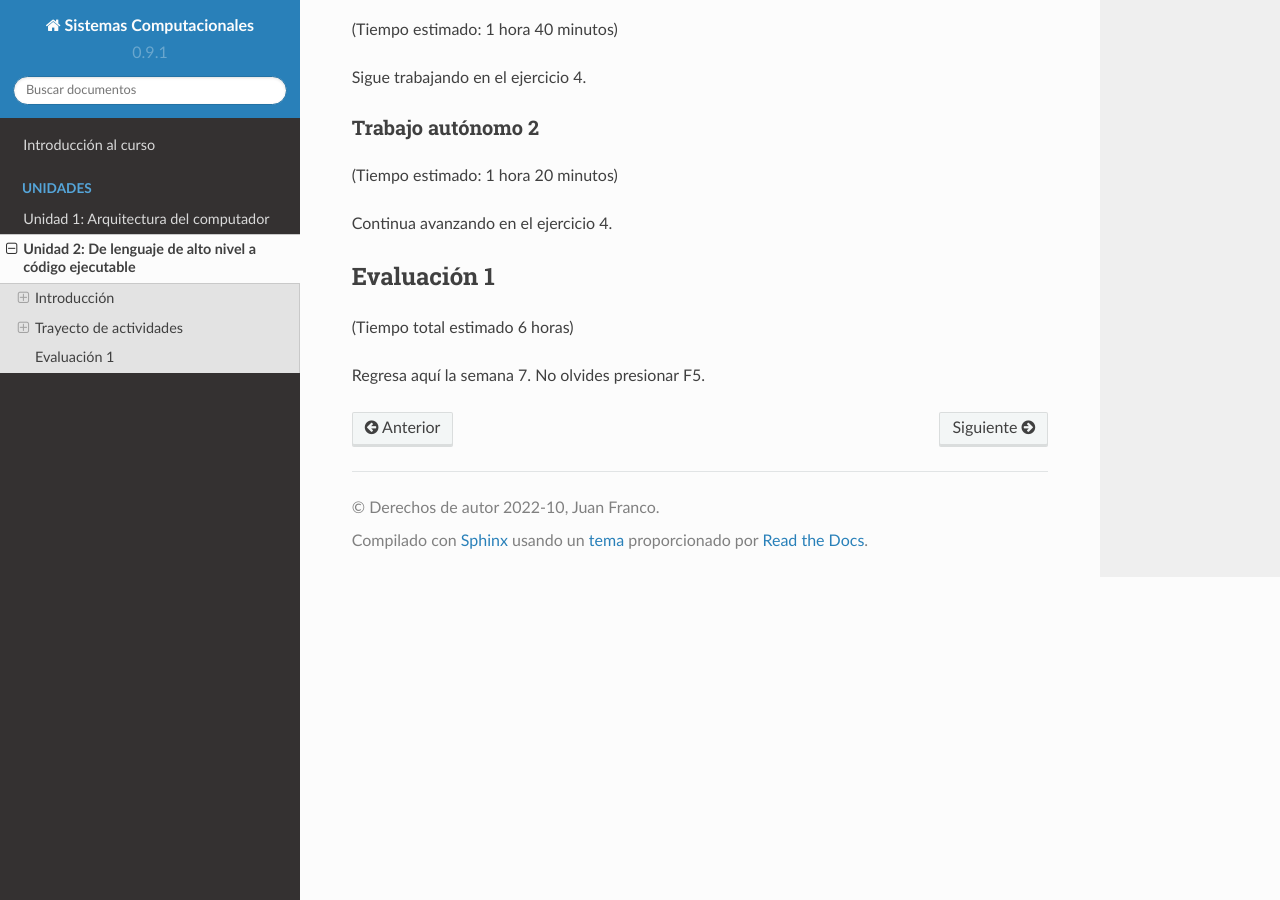
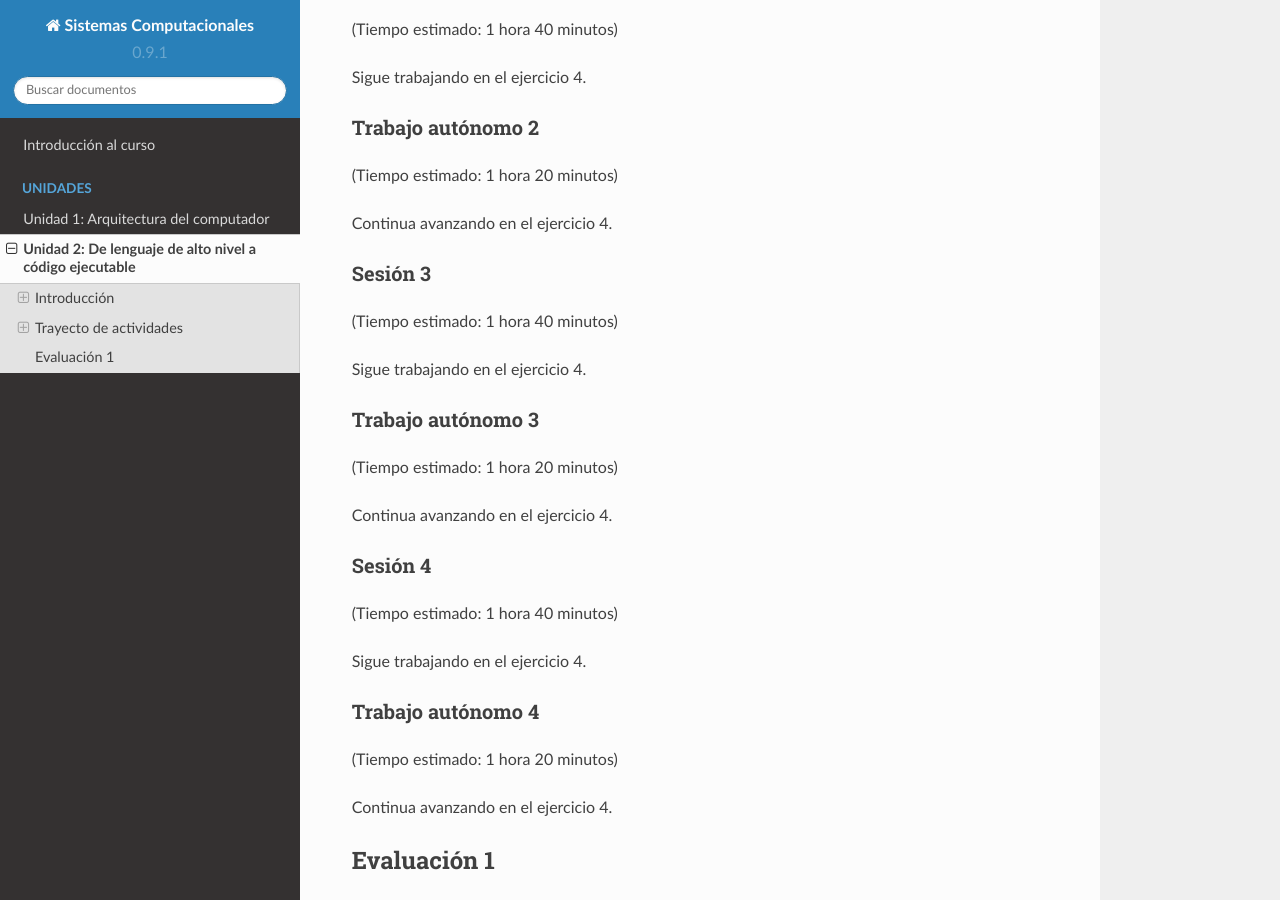
Before and after one commit to juanferfranco/SistemasComputacionales, a Sphinx documentation site: the page built from docs/_unidad2/unidad2.rst, in a window 1280 px wide and 900 px high, scrolled down 2610 px. Built offline with Sphinx 7.4.7 and the Read the Docs theme 2.0.0, drawn with Linux system fonts in a browser that asks for light colours.

Commit message:
add sessions 3 and 4

```diff
--- a/docs/_unidad2/unidad2.rst
+++ b/docs/_unidad2/unidad2.rst
@@ -90,6 +90,30 @@ Trabajo autónomo 2
 
 Continua avanzando en el ejercicio 4.
 
+Sesión 3
+**********
+(Tiempo estimado: 1 hora 40 minutos)
+
+Sigue trabajando en el ejercicio 4.
+
+Trabajo autónomo 3
+********************
+(Tiempo estimado: 1 hora 20 minutos)
+
+Continua avanzando en el ejercicio 4.
+
+Sesión 4
+**********
+(Tiempo estimado: 1 hora 40 minutos)
+
+Sigue trabajando en el ejercicio 4.
+
+Trabajo autónomo 4
+********************
+(Tiempo estimado: 1 hora 20 minutos)
+
+Continua avanzando en el ejercicio 4.
+
 ..
     Ejercicio 6: herramientas
     ^^^^^^^^^^^^^^^^^^^^^^^^^^
```
